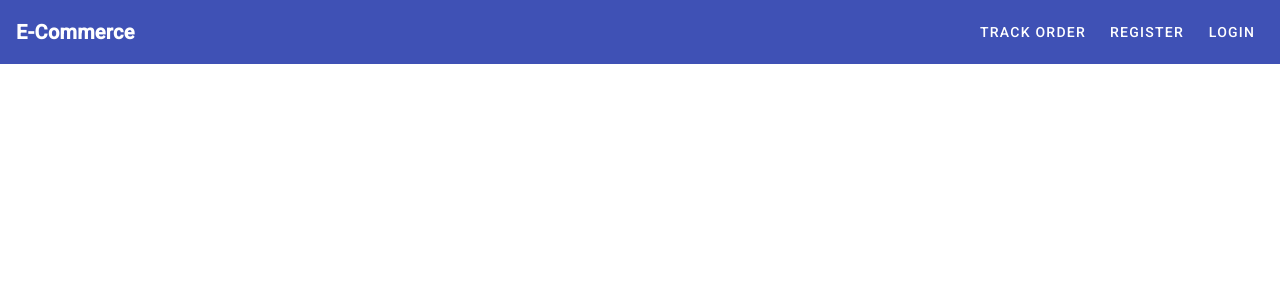
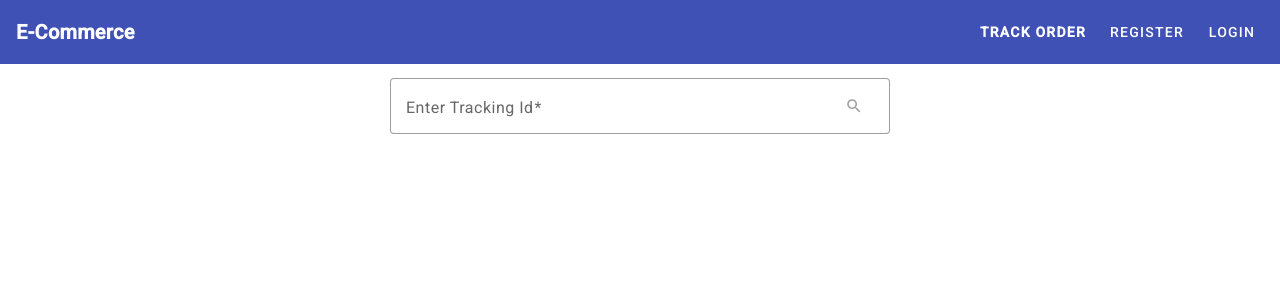
Before and after one commit to Stavromir/E-Commerce, an Angular app: page /order in a window 1280 px wide. Before the commit this address led to /. Shown: the top 300 px of the page. Built offline with nearby package versions, Linux system fonts and the light colour scheme.

Commit message:
generate tack order component and implement it

```diff
--- a/src/app/app-routing.module.ts
+++ b/src/app/app-routing.module.ts
@@ -2,10 +2,12 @@ import { NgModule } from '@angular/core';
 import { RouterModule, Routes } from '@angular/router';
 import { LoginComponent } from './login/login.component';
 import { SignupComponent } from './signup/signup.component';
+import { TrackOrderComponent } from './track-order/track-order.component';
 
 const routes: Routes = [
   { path: "login", component: LoginComponent},
   { path: "signup", component: SignupComponent},
+  { path: "order", component: TrackOrderComponent},
   { path: 'customer', loadChildren: () => import('./customer/customer.module').then(m => m.CustomerModule) },
   { path: 'admin', loadChildren: () => import('./admin/admin.module').then(m => m.AdminModule) }];
 
--- a/src/app/app.module.ts
+++ b/src/app/app.module.ts
@@ -9,12 +9,14 @@ import { LoginComponent } from './login/login.component';
 import { SignupComponent } from './signup/signup.component';
 import { FormsModule, ReactiveFormsModule } from '@angular/forms';
 import { HttpClientModule } from '@angular/common/http';
+import { TrackOrderComponent } from './track-order/track-order.component';
 
 @NgModule({
   declarations: [
     AppComponent,
     LoginComponent,
-    SignupComponent
+    SignupComponent,
+    TrackOrderComponent
   ],
   imports: [
     BrowserModule,
--- a/src/app/services/auth/auth.service.ts
+++ b/src/app/services/auth/auth.service.ts
@@ -35,7 +35,9 @@ export class AuthService {
         return false;
       })
     )
+  }
 
-
+  getOrderByTrackingId(trakingId: any): Observable<any> {
+    return this.http.get(BASIC_URL + `/order/${trakingId}`);
   }
 }
--- /dev/null
+++ b/src/app/track-order/track-order.component.html
@@ -0,0 +1,38 @@
+<form [formGroup]="searchOrderForm" class="search-form" (submit)="submitForm()">
+    <mat-form-field appearance="outline" class="search-input">
+        <mat-label>Enter Tracking Id</mat-label>
+        <input matInput formControlName="trackingId">
+
+        <button mat-button matSuffix color="primary" [disabled]="searchOrderForm.invalid">
+            <mat-icon>search</mat-icon>
+        </button>
+
+    </mat-form-field>
+</form>
+
+<div class="order-details-container" *ngIf="order">
+    <mat-card class="details">
+        <mat-card-header class="title">
+            <mat-card-title>Order details</mat-card-title>
+        </mat-card-header>
+
+        <div class="order-detail">
+            Tracking ID: {{order.trackingId}}
+        </div>
+        <div class="order-detail">
+            Buyer: {{order.userName}}
+        </div>
+        <div class="order-detail">
+            Address: {{order.address}}
+        </div>
+        <div class="order-detail">
+            Amount: {{order.amount | currency}}
+        </div>
+        <div class="order-detail">
+            Status: {{order.orderStatus}}
+        </div>
+        <div class="order-detail">
+            Date: {{order.date | date}}
+        </div>
+    </mat-card>
+</div>
--- /dev/null
+++ b/src/app/track-order/track-order.component.scss
@@ -0,0 +1,60 @@
+.search-form {
+    display: flex;
+    justify-content: center;
+    align-items: center;
+    margin-top: 14px;
+  }
+
+  .search-input {
+    width: 500px;
+    max-width: 600px; // Adjust as needed
+    margin-bottom: 20px;
+
+    .mat-form-field-outline {
+      border-radius: 25px; // Rounded corners
+      box-shadow: 0px 4px 6px rgba(0, 0, 0, 0.1); // Shadow effect
+    }
+
+    input.mat-input-element {
+      font-size: 16px; // Adjust font size
+    }
+
+    button.mat-button {
+      background-color: #4CAF50; // Green color
+      color: #ffffff; // White text
+      border-radius: 0 25px 25px 0; // Rounded right corner
+      margin-left: -1px; // Overlap button border with input field border
+      transition: background-color 0.3s ease; // Smooth transition
+
+      &:hover {
+        background-color: #45a049; // Darker green on hover
+      }
+    }
+  }
+
+  .order-details-container {
+    display: flex;
+    justify-content: center;
+    align-items: center;
+
+    .details {
+      width: 460px;
+      padding: 20px;
+      box-shadow: 0 4px 6px rgba(0, 0, 0, 0.1);
+
+      .title {
+        background-color: #f0f0f0;
+        padding: 10px;
+        text-align: center;
+      }
+
+      .order-detail {
+        margin-top: 10px;
+        font-size: 16px;
+
+        &:first-child {
+          margin-top: 0;
+        }
+      }
+    }
+  }
--- /dev/null
+++ b/src/app/track-order/track-order.component.ts
@@ -0,0 +1,38 @@
+import { Component } from '@angular/core';
+import { FormBuilder, FormGroup, Validators } from '@angular/forms';
+import { MatSnackBar } from '@angular/material/snack-bar';
+import { AuthService } from 'app/services/auth/auth.service';
+
+@Component({
+  selector: 'app-track-order',
+  templateUrl: './track-order.component.html',
+  styleUrl: './track-order.component.scss'
+})
+export class TrackOrderComponent {
+
+  searchOrderForm!: FormGroup;
+  order: any;
+
+  constructor(
+    private fb: FormBuilder,
+    private authService: AuthService,
+    private snackBar: MatSnackBar,
+  ){}
+
+  ngOnInit(){
+    this.searchOrderForm = this.fb.group({
+      trackingId: [null, [Validators.required]],
+    })
+  }
+
+  submitForm() {
+    const trackingId = this.searchOrderForm.get('trackingId').value;
+    this.authService.getOrderByTrackingId(trackingId).subscribe(
+      res=> {
+        console.log(res);
+        this.order = res;
+      }
+    )
+  }
+
+}
```
Also changed, not shown: 1 other file (tests, documents, lock files or other folders).
